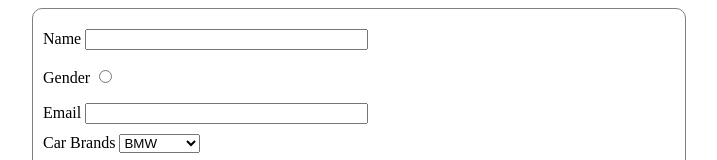
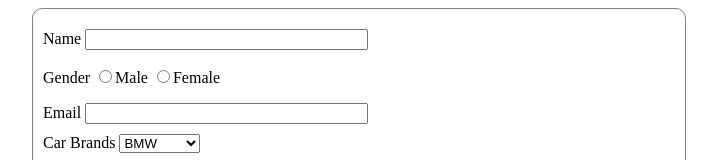
Before and after one commit to acciojob/car-insurance-form-Nishita0807, a website: page main.html in a window 1280 px wide. Shown: the top 160 px of the page, without its empty margins (281-998 px from the left). Drawn offline with Linux system fonts and the light colour scheme.

Commit message:
created a submission

```diff
--- a/main.html
+++ b/main.html
@@ -13,7 +13,8 @@
 	<input type="text" id="name" required/>
 	<br>
 		<label>Gender</label>
-		<input type="radio" name="gender" required/>
+		<input type="radio" name="gender" required>Male</input>
+		<input type="radio" name="gender" required>Female</input>
 		<br>
 	<label for="email">Email</label>
 	<input type="email" id="email" required/>
```
